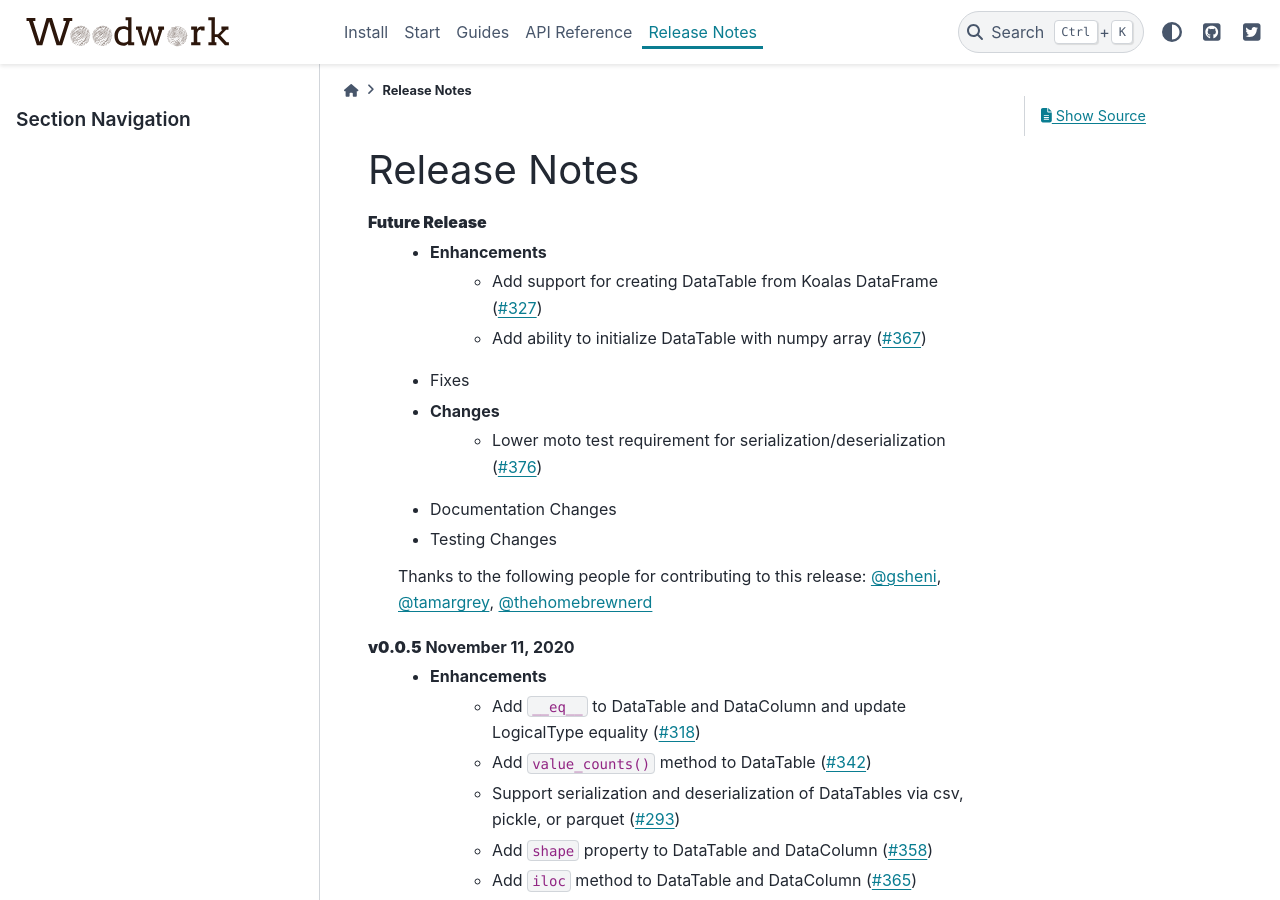
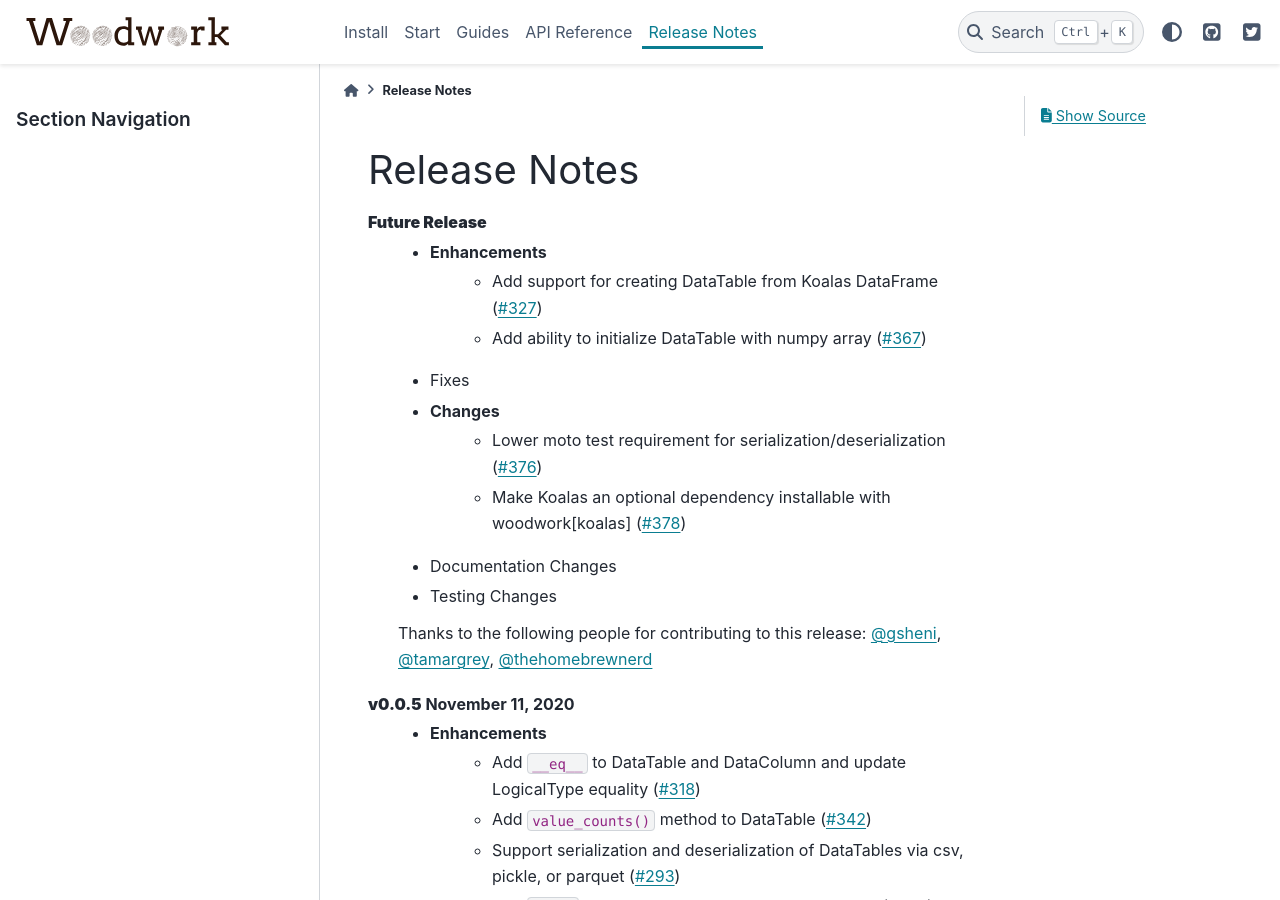
Before and after one commit to alteryx/woodwork, a Sphinx documentation site: the page built from docs/source/release_notes.rst, in a window 1280 px wide and 900 px high. Built offline with Sphinx 7.4.7 and the PyData theme 0.15.4, drawn with Linux system fonts in a browser that asks for light colours; comment, search, counter and statistics services are not loaded.

Commit message:
Add release note

```diff
--- a/docs/source/release_notes.rst
+++ b/docs/source/release_notes.rst
@@ -9,6 +9,7 @@ Release Notes
     * Fixes
     * Changes
         * Lower moto test requirement for serialization/deserialization (:pr:`376`)
+        * Make Koalas an optional dependency installable with woodwork[koalas] (:pr:`378`)
     * Documentation Changes
     * Testing Changes
 
```
